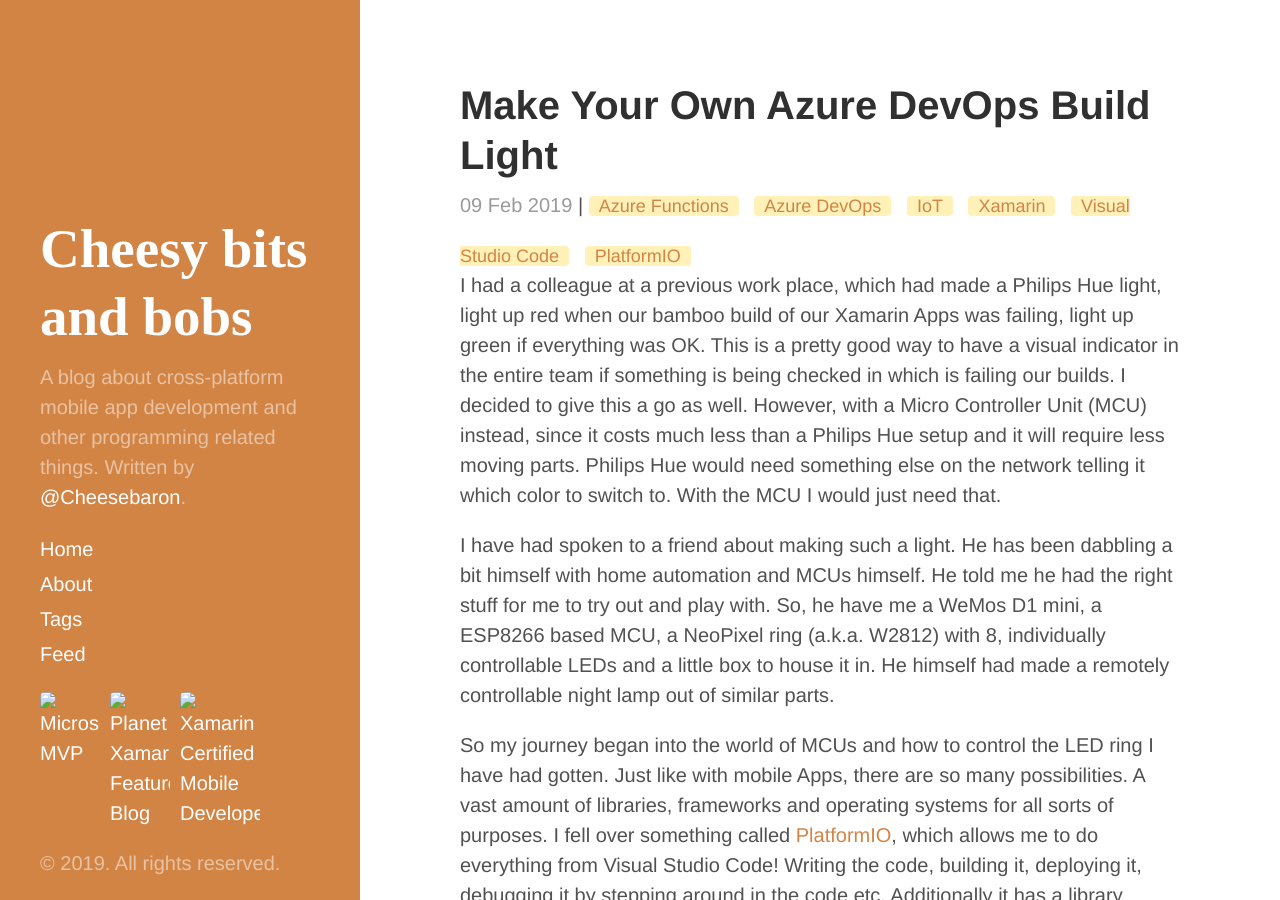
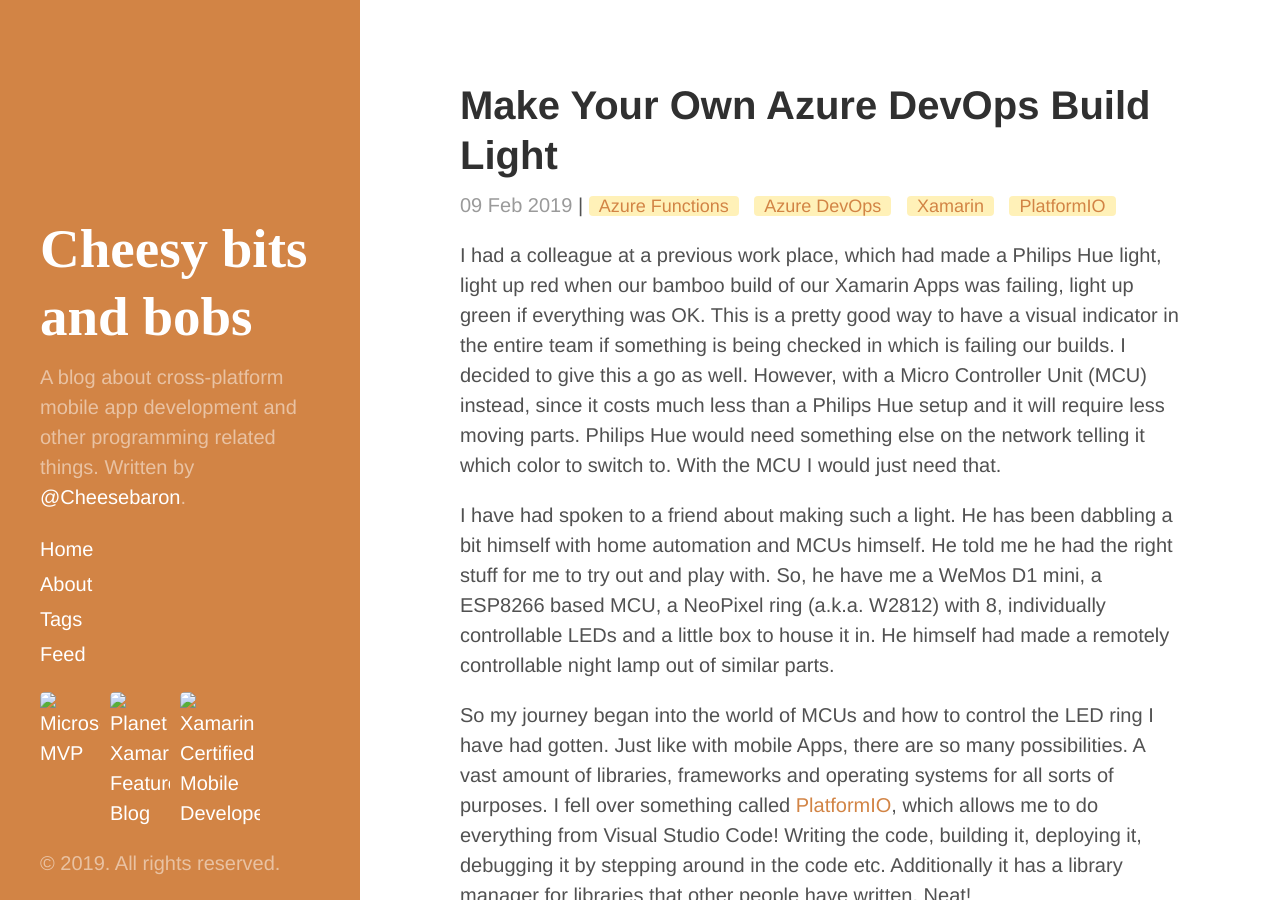
Before and after one commit to Cheesebaron/cheesebaron.github.io, a Jekyll site: the page built from _posts/2019-02-09-build-light.md, in a window 1280 px wide and 900 px high. Built offline with Jekyll 4.4.1, drawn with Linux system fonts in a browser that asks for light colours; comment, search, counter and statistics services are not loaded.

```diff
--- a/_posts/2019-02-09-build-light.md
+++ b/_posts/2019-02-09-build-light.md
@@ -3,13 +3,11 @@ layout: post
 title: Make Your Own Azure DevOps Build Light
 author: Tomasz Cielecki
 comments: true
-date: 2019-02-09 17:00:00 +0100
+date: 2019-02-09 16:00:00 +0100
 tags:
 - Azure Functions
 - Azure DevOps
-- IoT
 - Xamarin
-- Visual Studio Code
 - PlatformIO
 ---
 
```
Also changed, not shown: other parts of _posts/2019-02-09-build-light.md (+2 -2 lines).
